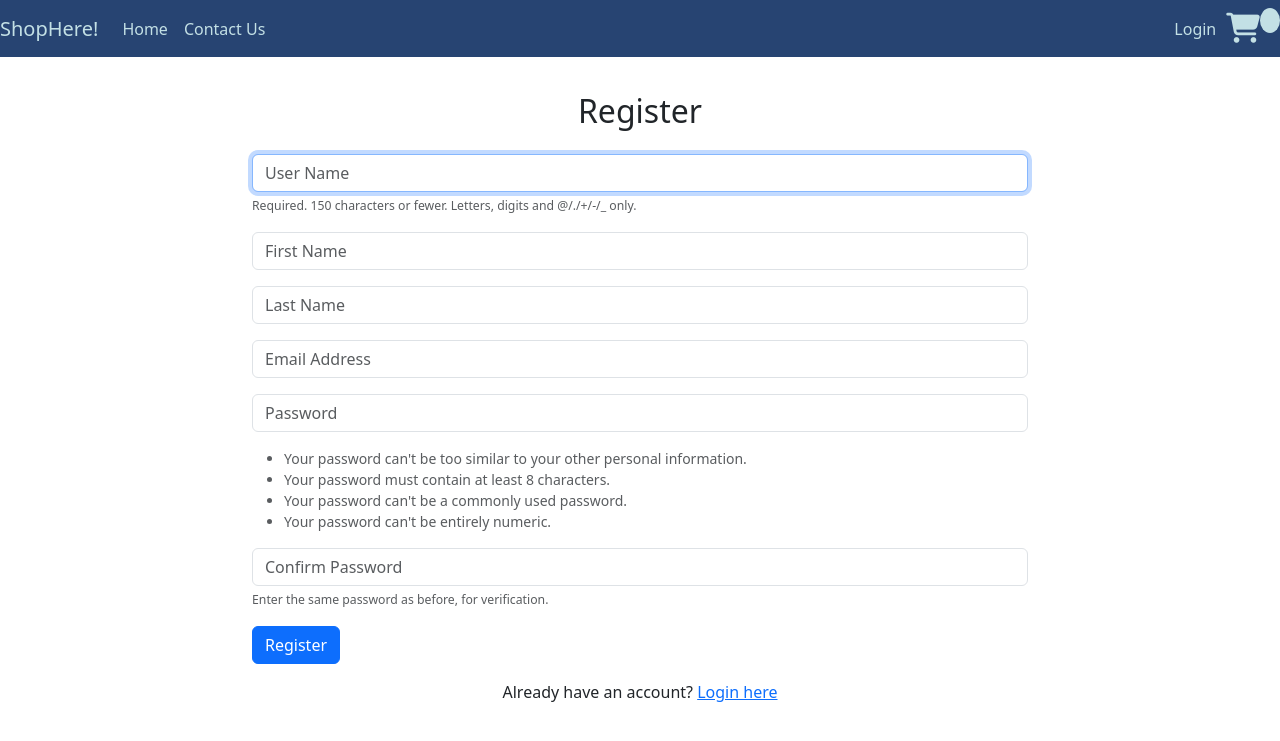
After one commit to gungunkhandelwal/ShopHere, a Django app: page /register/ in a window 1280 px wide. The commit adds this page. Shown: the top 741 px of the page. Run offline with Django 3.2, Linux system fonts and the light colour scheme; some libraries are stand-ins or nearby versions.

Commit message:
Make registeration page

```diff
--- /dev/null
+++ b/shop/forms.py
@@ -0,0 +1,30 @@
+from django.contrib.auth.models import User
+from django.contrib.auth.forms import UserCreationForm
+from django import forms
+
+class SignUpForm(UserCreationForm):
+	email = forms.EmailField(label="", widget=forms.TextInput(attrs={'class':'form-control', 'placeholder':'Email Address'}))
+	first_name = forms.CharField(label="", max_length=100, widget=forms.TextInput(attrs={'class':'form-control', 'placeholder':'First Name'}))
+	last_name = forms.CharField(label="", max_length=100, widget=forms.TextInput(attrs={'class':'form-control', 'placeholder':'Last Name'}))
+
+	class Meta:
+		model = User
+		fields = ('username', 'first_name', 'last_name', 'email', 'password1', 'password2')
+
+	def __init__(self, *args, **kwargs):
+		super(SignUpForm, self).__init__(*args, **kwargs)
+
+		self.fields['username'].widget.attrs['class'] = 'form-control'
+		self.fields['username'].widget.attrs['placeholder'] = 'User Name'
+		self.fields['username'].label = ''
+		self.fields['username'].help_text = '<span class="form-text text-muted"><small>Required. 150 characters or fewer. Letters, digits and @/./+/-/_ only.</small></span>'
+
+		self.fields['password1'].widget.attrs['class'] = 'form-control'
+		self.fields['password1'].widget.attrs['placeholder'] = 'Password'
+		self.fields['password1'].label = ''
+		self.fields['password1'].help_text = '<ul class="form-text text-muted small"><li>Your password can\'t be too similar to your other personal information.</li><li>Your password must contain at least 8 characters.</li><li>Your password can\'t be a commonly used password.</li><li>Your password can\'t be entirely numeric.</li></ul>'
+
+		self.fields['password2'].widget.attrs['class'] = 'form-control'
+		self.fields['password2'].widget.attrs['placeholder'] = 'Confirm Password'
+		self.fields['password2'].label = ''
+		self.fields['password2'].help_text = '<span class="form-text text-muted"><small>Enter the same password as before, for verification.</small></span>'
--- a/shop/templates/login.html
+++ b/shop/templates/login.html
@@ -25,7 +25,7 @@
         <button type="submit" class="btn btn-primary btn-block">Login</button>
     </form>
     <div class="text-center mt-3">
-        <p>New user? <a href="#">Register here</a></p>
+        <p>New user? <a href="{% url 'register' %}">Register here</a></p>
     </div>
 </div>
 {% endblock %}
--- /dev/null
+++ b/shop/templates/register.html
@@ -0,0 +1,24 @@
+{% extends 'index.html' %}
+{% load static %}
+{% block head %}
+<style>
+    .register-container {
+        max-width: 800px;
+        margin: auto;
+        margin-top: 20px;
+    }
+</style>
+{% endblock %}
+{% block body %}
+<div class="container register-container">
+    <h2 class="text-center mb-4">Register</h2>
+    <form method="POST" action="{% url 'register' %}">
+        {% csrf_token %}
+        {{ form.as_p }}
+        <button type="submit" class="btn btn-primary btn-block">Register</button>
+    </form>
+    <div class="text-center mt-3">
+        <p>Already have an account? <a href="{% url 'login' %}">Login here</a></p>
+    </div>
+</div>
+{% endblock %}
--- a/shop/urls.py
+++ b/shop/urls.py
@@ -9,6 +9,7 @@ urlpatterns=[
     path('contact/',views.contact,name='ContactUs'),
     path('login/',views.login_user,name='login'),
     path('logout/',views.logout_user,name='logout'),
+    path('register/',views.register_user,name='register'),
 
     path('update_item/',views.updateItem,name='update_item'),
     path('process_order/',views.processOrder,name='process_order'),
--- a/shop/views.py
+++ b/shop/views.py
@@ -7,7 +7,7 @@ from django.views.decorators.csrf import csrf_exempt
 
 from django.contrib.auth import authenticate,login,logout
 from django.contrib import messages
-
+from .forms import SignUpForm
 from .utilis import cookieCart ,cartData
 
 def index(request):
@@ -124,3 +124,22 @@ def logout_user(request):
     logout(request)
     messages.success(request,('You have been logged out !'))
     return redirect('index')
+
+def register_user(request):
+    form=SignUpForm()
+    if request.method =='POST':
+        form=SignUpForm(request.POST)
+        if form.is_valid():
+            form.save()
+            username=form.cleaned_data['username']
+            password=form.cleaned_data['password1']
+            # log in user
+            user=authenticate(request,username=username,password=password)
+            login(request,user)
+            messages.success(request,('You have Registered succesfully!! Welcome to ShopHere !! Please login to Explore !'))
+            return redirect('index')
+        else:
+            messages.success(request,('There is an error,Try Again..'))
+            return redirect('register')
+    else:
+        return render(request,'register.html',{'form':form})
```
Also changed, not shown: shop/templates/index.html (+5 -5 lines), shop/templates/store.html (+6 -3 lines), shop/utilis.py (+18 -10 lines), db.sqlite3.
